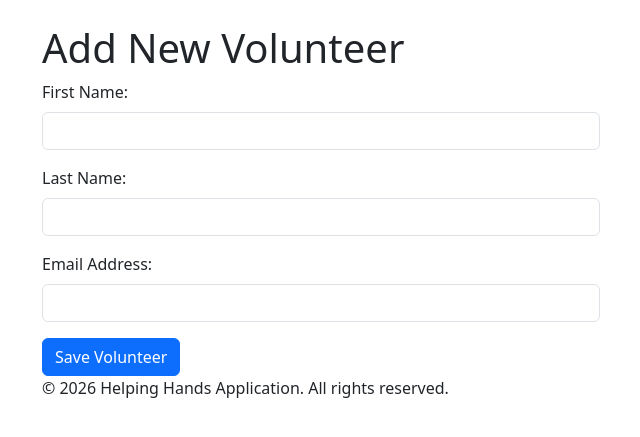
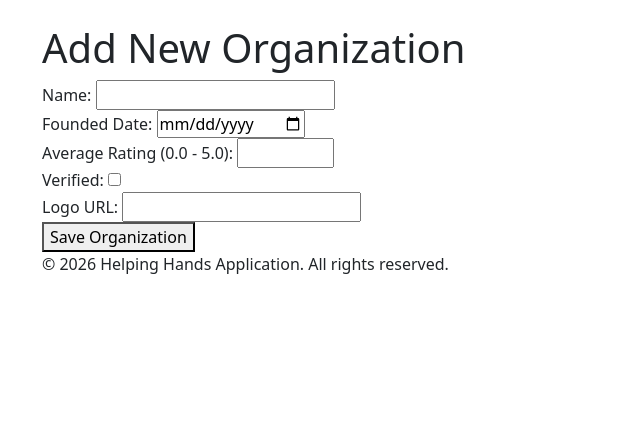
Before and after one commit to omyldrm/helpinghands, a Spring app: template src/main/resources/templates/add-volunteers.html in a window 1280 px wide. Shown: the part 57-494 px from the top of the page, without its empty margins (40-680 px from the left). Run offline with Thymeleaf, Linux system fonts and the light colour scheme; the template is opened without the code that fills it: most values are stand-ins (such as "Sample title", 1, 10 or a date in 2020); data that the repository does not hold is empty; some libraries are stand-ins or nearby versions.

Commit message:
Added error span for bean validation

```diff
--- a/src/main/resources/templates/add-volunteers.html
+++ b/src/main/resources/templates/add-volunteers.html
@@ -5,40 +5,51 @@
     <link rel="stylesheet" th:href="@{/css/style.css}">
     <link rel="stylesheet" th:href="@{/webjars/bootstrap/css/bootstrap.min.css}"/>
     <script defer th:src="@{/webjars/bootstrap/js/bootstrap.bundle.min.js}"></script>
-    <title th:text="#{add-volunteers.title}">Add New Volunteer</title>
+    <title th:text="#{add-organizations.title}">Add New Organization</title>
 </head>
 <body>
 <nav th:replace="~{fragments/nav :: navbar}"></nav>
 <div class="container my-4">
     <main>
         <div class="row">
-            <h1 th:text="#{add-volunteers.title}">Add New Volunteer</h1>
+            <h1 th:text="#{add-organizations.title}">Add New Organization</h1>
         </div>
 
-        <form class="col-lg-6" th:action="@{/volunteers/add}" th:object="${volunteerForm}" method="post" novalidate>
+        <form th:action="@{/organizations/add}" th:object="${organizationForm}" method="post" novalidate>
             <div class="alert alert-danger" th:if="${#fields.hasErrors('*')}" th:text="#{add-events.globalError}">
                 Please fix the errors below before submitting the form.
             </div>
 
-            <div class="mb-3">
-                <label for="firstName" class="form-label" th:text="#{add-volunteers.form.firstName}">First Name:</label>
-                <input type="text" id="firstName" class="form-control" th:field="*{firstName}" th:errorclass="is-invalid"/>
-                <div class="invalid-feedback" th:if="${#fields.hasErrors('firstName')}" th:errors="*{firstName}">First name error</div>
+            <div>
+                <label for="name" th:text="#{add-organizations.form.name}">Name:</label>
+                <input type="text" id="name" th:field="*{name}" required/>
+                <span class="text-danger" th:if="${#fields.hasErrors('name')}" th:errors="*{name}">Name error</span>
             </div>
 
-            <div class="mb-3">
-                <label for="lastName" class="form-label" th:text="#{add-volunteers.form.lastName}">Last Name:</label>
-                <input type="text" id="lastName" class="form-control" th:field="*{lastName}" th:errorclass="is-invalid"/>
-                <div class="invalid-feedback" th:if="${#fields.hasErrors('lastName')}" th:errors="*{lastName}">Last name error</div>
+            <div>
+                <label for="foundedDate" th:text="#{add-organizations.form.founded}">Founded Date:</label>
+                <input type="date" id="foundedDate" th:field="*{foundedDate}" required/>
+                <span class="text-danger" th:if="${#fields.hasErrors('foundedDate')}" th:errors="*{foundedDate}">Founded date error</span>
             </div>
 
-            <div class="mb-3">
-                <label for="email" class="form-label" th:text="#{add-volunteers.form.email}">Email Address:</label>
-                <input type="email" id="email" class="form-control" th:field="*{email}" th:errorclass="is-invalid"/>
-                <div class="invalid-feedback" th:if="${#fields.hasErrors('email')}" th:errors="*{email}">Email error</div>
+            <div>
+                <label for="averageRating" th:text="#{add-organizations.form.rating}">Average Rating (0.0 - 5.0):</label>
+                <input type="number" id="averageRating" step="0.1" min="0" max="5" th:field="*{averageRating}" required/>
+                <span class="text-danger" th:if="${#fields.hasErrors('averageRating')}" th:errors="*{averageRating}">Rating error</span>
             </div>
 
-            <button type="submit" class="btn btn-primary" th:text="#{add-volunteers.button.submit}">Save Volunteer</button>
+            <div>
+                <label for="verified" th:text="#{add-organizations.form.verified}">
+                    Verified: </label>
+                <input type="checkbox" id="verified" th:field="*{verified}"/>
+            </div>
+
+            <div>
+                <label for="logoUrl" th:text="#{add-organizations.form.logoUrl}">Logo URL:</label>
+                <input type="url" id="logoUrl" th:field="*{logoUrl}"/>
+            </div>
+
+            <button type="submit" th:text="#{add-organizations.button.submit}">Save Organization</button>
         </form>
         <footer th:replace="~{fragments/footer :: footer}"></footer>
     </main>
```
